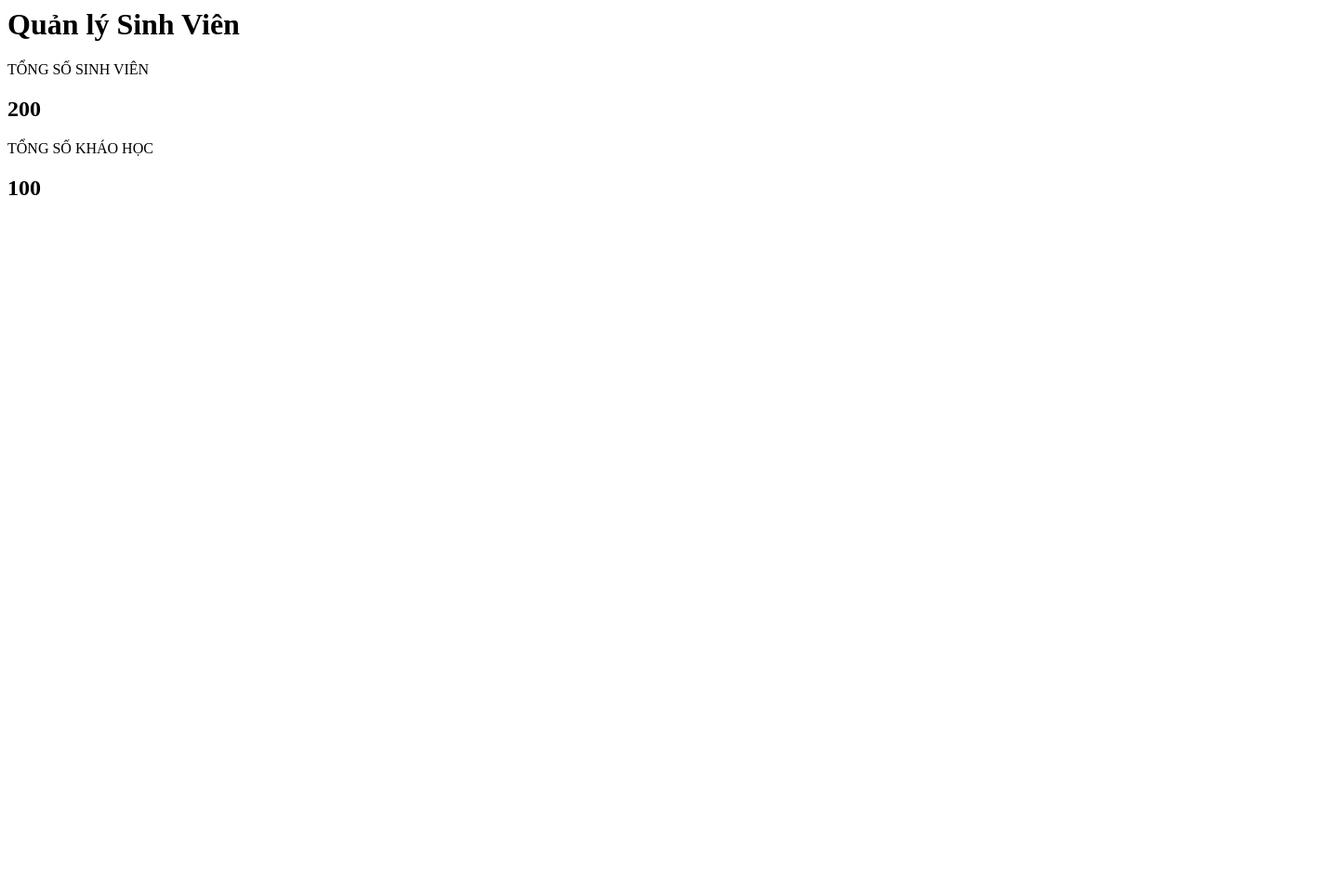
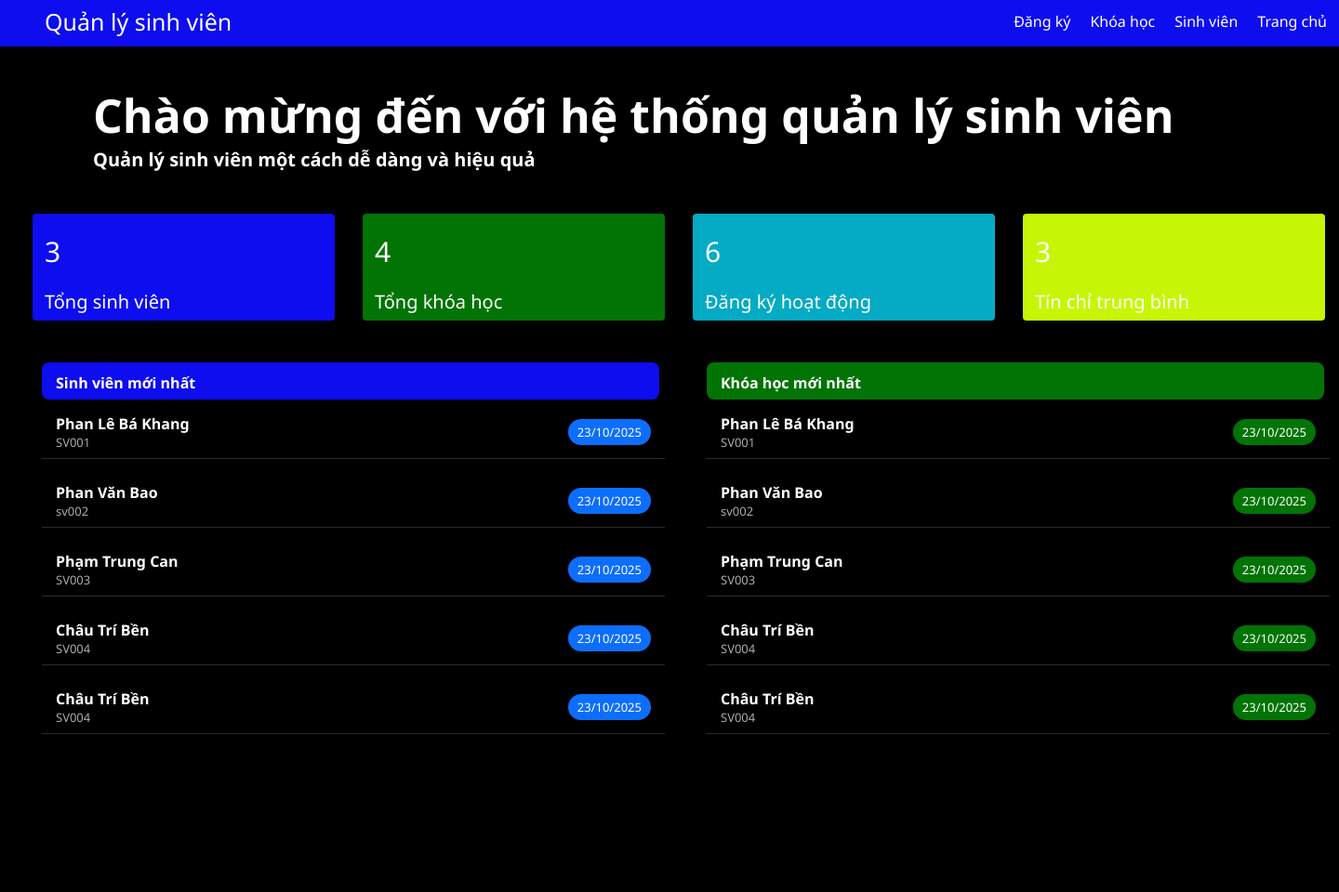
Before and after one commit to ITK1/phone, a PHP site: page /admin.html in a window 1440 px wide. Shown: the whole page at 93% size. Before the commit the page ends 210 px from the top, so only its background shows below. Run offline with PHP 8.4, Linux system fonts and the light colour scheme.

Commit message:
update html css adm

```diff
--- a/admin.html
+++ b/admin.html
@@ -1,20 +1,131 @@
-<div id="container-adm">
-  <h1>Quản lý Sinh Viên</h1>
-  <div class="box-tong">
-    <div class="box-show">
-      <div class="title-text">TỔNG SỐ SINH VIÊN</div>
-      <h2 class="text-number">
-        <?php echo $totalStudents; ?>
-        200
-      </h2>
+<!DOCTYPE html>
+<html lang="en">
+  <head>
+    <meta charset="UTF-8" />
+    <meta name="viewport" content="width=device-width, initial-scale=1.0" />
+    <link rel="stylesheet" href="./assets/css/style.css" />
+    <title>Document</title>
+  </head>
+  <body>
+    <div id="main-adm">
+      <div id="header-adm">
+        <div class="nav">
+          <ul>
+            <li id="header-text">Quản lý sinh viên</li>
+            <li><a href="">Trang chủ</a></li>
+            <li><a href="">Sinh viên</a></li>
+            <li><a href="">Khóa học</a></li>
+            <li><a href="">Đăng ký</a></li>
+          </ul>
+        </div>
+      </div>
+
+      <div id="gioithieu">
+        <h1 class="h1">Chào mừng đến với hệ thống quản lý sinh viên</h1>
+        <h4>Quản lý sinh viên một cách dễ dàng và hiệu quả</h4>
+      </div>
+
+      <div id="buton-solieu">
+        <div class="content-xanh">
+          <div class="number">3</div>
+          <div class="button-name">Tổng sinh viên</div>
+        </div>
+        <div class="content-xanhla">
+          <div class="number">4</div>
+          <div class="button-name">Tổng khóa học</div>
+        </div>
+        <div class="content-xanhtroi">
+          <div class="number">6</div>
+          <div class="button-name">Đăng ký hoạt động</div>
+        </div>
+        <div class="content-vang">
+          <div class="number">3</div>
+          <div class="button-name">Tín chỉ trung bình</div>
+        </div>
+      </div>
+      <div id="main-list">
+        <div id="student-box">
+          <div class="student-header">
+            <div class="student-text">Sinh viên mới nhất</div>
+          </div>
+          <div class="student-list">
+            <div class="box-list">
+              <div class="student-name">Phan Lê Bá Khang</div>
+              <div class="student-id">SV001</div>
+            </div>
+            <div class="date">23/10/2025</div>
+          </div>
+          <div class="student-list">
+            <div class="box-list">
+              <div class="student-name">Phan Văn Bao</div>
+              <div class="student-id">sv002</div>
+            </div>
+            <div class="date">23/10/2025</div>
+          </div>
+          <div class="student-list">
+            <div class="box-list">
+              <div class="student-name">Phạm Trung Can</div>
+              <div class="student-id">SV003</div>
+            </div>
+            <div class="date">23/10/2025</div>
+          </div>
+          <div class="student-list">
+            <div class="box-list">
+              <div class="student-name">Châu Trí Bền</div>
+              <div class="student-id">SV004</div>
+            </div>
+            <div class="date">23/10/2025</div>
+          </div>
+          <div class="student-list">
+            <div class="box-list">
+              <div class="student-name">Châu Trí Bền</div>
+              <div class="student-id">SV004</div>
+            </div>
+            <div class="date">23/10/2025</div>
+          </div>
+        </div>
+
+        <div id="student-box">
+          <div class="list-header">
+            <div class="student-text">Khóa học mới nhất</div>
+          </div>
+          <div class="student-list">
+            <div class="box-list">
+              <div class="student-name">Phan Lê Bá Khang</div>
+              <div class="student-id">SV001</div>
+            </div>
+            <div class="date-kh">23/10/2025</div>
+          </div>
+          <div class="student-list">
+            <div class="box-list">
+              <div class="student-name">Phan Văn Bao</div>
+              <div class="student-id">sv002</div>
+            </div>
+            <div class="date-kh">23/10/2025</div>
+          </div>
+          <div class="student-list">
+            <div class="box-list">
+              <div class="student-name">Phạm Trung Can</div>
+              <div class="student-id">SV003</div>
+            </div>
+            <div class="date-kh">23/10/2025</div>
+          </div>
+          <div class="student-list">
+            <div class="box-list">
+              <div class="student-name">Châu Trí Bền</div>
+              <div class="student-id">SV004</div>
+            </div>
+            <div class="date-kh">23/10/2025</div>
+          </div>
+          <div class="student-list">
+            <div class="box-list">
+              <div class="student-name">Châu Trí Bền</div>
+              <div class="student-id">SV004</div>
+            </div>
+            <div class="date-kh">23/10/2025</div>
+          </div>
+        </div>
+      </div>
     </div>
-
-    <div class="box-show">
-      <div class="title-text">TỔNG SỐ KHÁO HỌC</div>
-      <h2 class="text-number">
-        <?php echo $totalCourses; ?>
-        100
-      </h2>
-    </div>
-  </div>
-</div>
+  </body>
+</html>
--- a/assets/css/style.css
+++ b/assets/css/style.css
@@ -64,3 +64,165 @@ footer {
 #test {
   background: url("../img/hinh.jpg");
 }
+
+/* CSS CHO ADMIN */
+* {
+  padding: 0;
+  margin: 0;
+  box-sizing: border-box;
+}
+html {
+  font-family: Arial, Helvetica, sans-serif;
+}
+#main-adm {
+  height: 120vh;
+  background-color: black;
+}
+#header-adm {
+  line-height: 47px;
+  background-color: rgb(13, 13, 239);
+  height: 50px;
+}
+#header-adm .nav li {
+  display: inline-block;
+  float: right;
+  padding: 0px 8px;
+  margin-right: 5px;
+}
+#header-adm #header-text {
+  float: left;
+  color: white;
+  margin-left: 40px;
+  font-size: 25px;
+}
+
+#header-adm .nav li a {
+  color: white;
+  text-decoration: none;
+  list-style: none;
+}
+#header-adm .nav li a:hover {
+  color: salmon;
+}
+
+#gioithieu {
+  color: white;
+  margin-top: 40px;
+  margin-left: 100px;
+}
+#gioithieu .h1 {
+  font-size: 50px;
+}
+#gioithieu h4 {
+  font-size: 20px;
+}
+
+#buton-solieu {
+  margin-top: 30px;
+  display: flex;
+  color: white;
+}
+#buton-solieu .content-xanh {
+  width: 330px;
+  height: 115px;
+  border-radius: 0.25rem;
+  background-color: rgb(13, 13, 239);
+  margin: 15px;
+  margin-left: 35px;
+}
+#buton-solieu .content-xanhla {
+  width: 330px;
+  height: 115px;
+  border-radius: 0.25rem;
+  background-color: rgb(2, 116, 5);
+  margin: 15px;
+}
+#buton-solieu .content-xanhtroi {
+  width: 330px;
+  height: 115px;
+  border-radius: 0.25rem;
+  background-color: rgb(5, 170, 196);
+  margin: 15px;
+}
+#buton-solieu .content-vang {
+  width: 330px;
+  height: 115px;
+  border-radius: 0.25rem;
+  background-color: rgb(198, 246, 6);
+  margin: 15px;
+}
+#buton-solieu .number {
+  margin-top: 20px;
+  margin-left: 13px;
+  font-size: 30px;
+}
+#buton-solieu .button-name {
+  font-size: 20px;
+  margin-top: 20px;
+  margin-left: 13px;
+}
+#student-box {
+  width: 670px;
+  margin-top: 30px;
+  margin-left: 45px;
+  color: white;
+}
+#student-box .student-header {
+  width: 664px;
+  height: 40px;
+  background-color: rgb(13, 13, 239);
+  border-radius: 8px;
+  font-weight: bold;
+}
+#student-box .student-text {
+  padding-top: 11px;
+  margin-left: 15px;
+}
+#student-box .student-list {
+  padding: 15px;
+}
+#student-box .student-list {
+  display: flex;
+  justify-content: space-between;
+  align-items: center;
+  margin-bottom: 10px;
+  border-bottom: 1px solid #2b2b2b;
+  padding-bottom: 8px;
+}
+#student-box .box-list:last-child {
+  border-bottom: none;
+}
+#student-box .box-list {
+  display: flex;
+  flex-direction: column;
+}
+#student-box .student-name {
+  font-weight: bold;
+  font-size: 16px;
+}
+#student-box .student-id {
+  color: #aaa;
+  font-size: 13px;
+}
+#student-box .date {
+  background-color: #0d6efd;
+  border-radius: 20px;
+  padding: 5px 10px;
+  font-size: 13px;
+}
+#student-box .list-header {
+  width: 664px;
+  height: 40px;
+  background-color: rgb(2, 116, 5);
+  border-radius: 8px;
+  font-weight: bold;
+}
+#student-box .date-kh {
+  background-color: rgb(2, 116, 5);
+  border-radius: 20px;
+  padding: 5px 10px;
+  font-size: 13px;
+}
+#main-list {
+  display: flex;
+}
```
Also changed, not shown: assets/style.css (+18 -3 lines), giaodienmain.html (+18 -1 lines), assets/img/hinh2.jpg (added).
